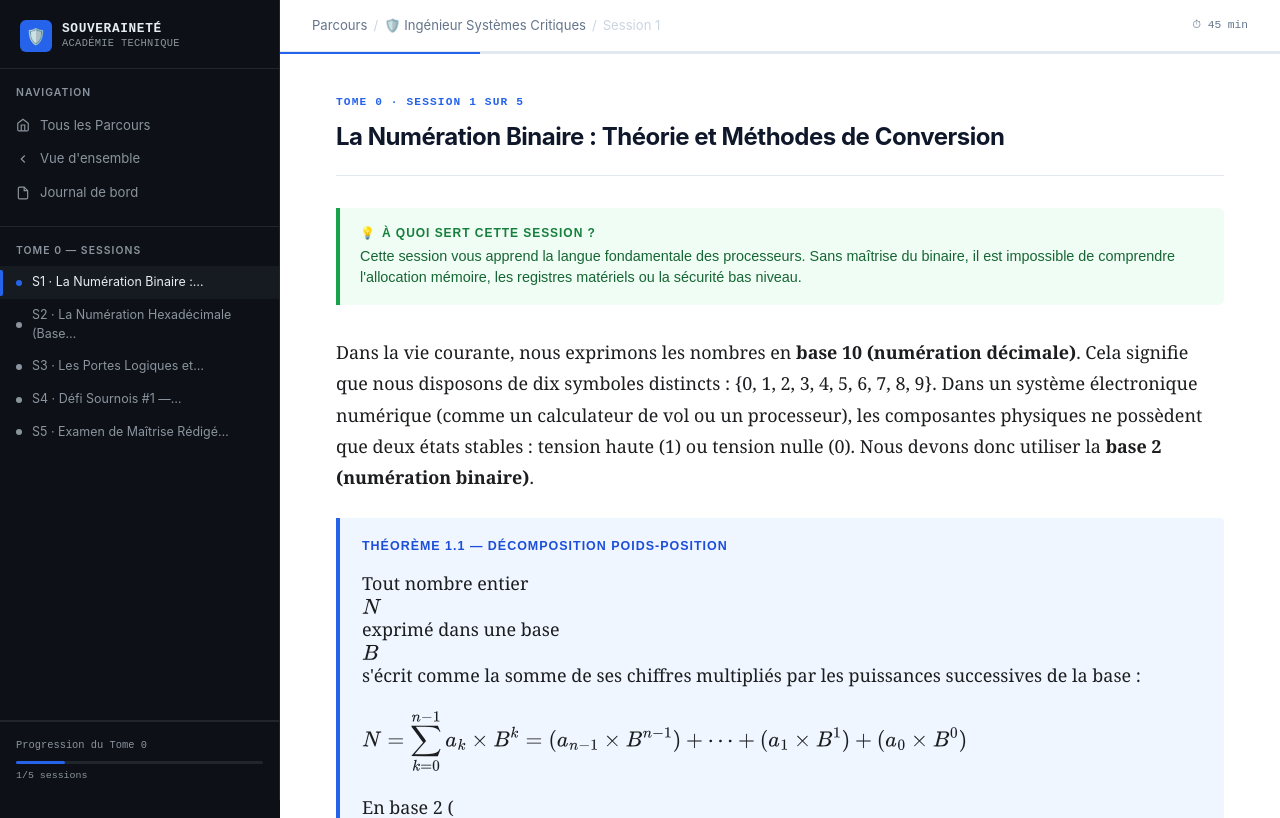
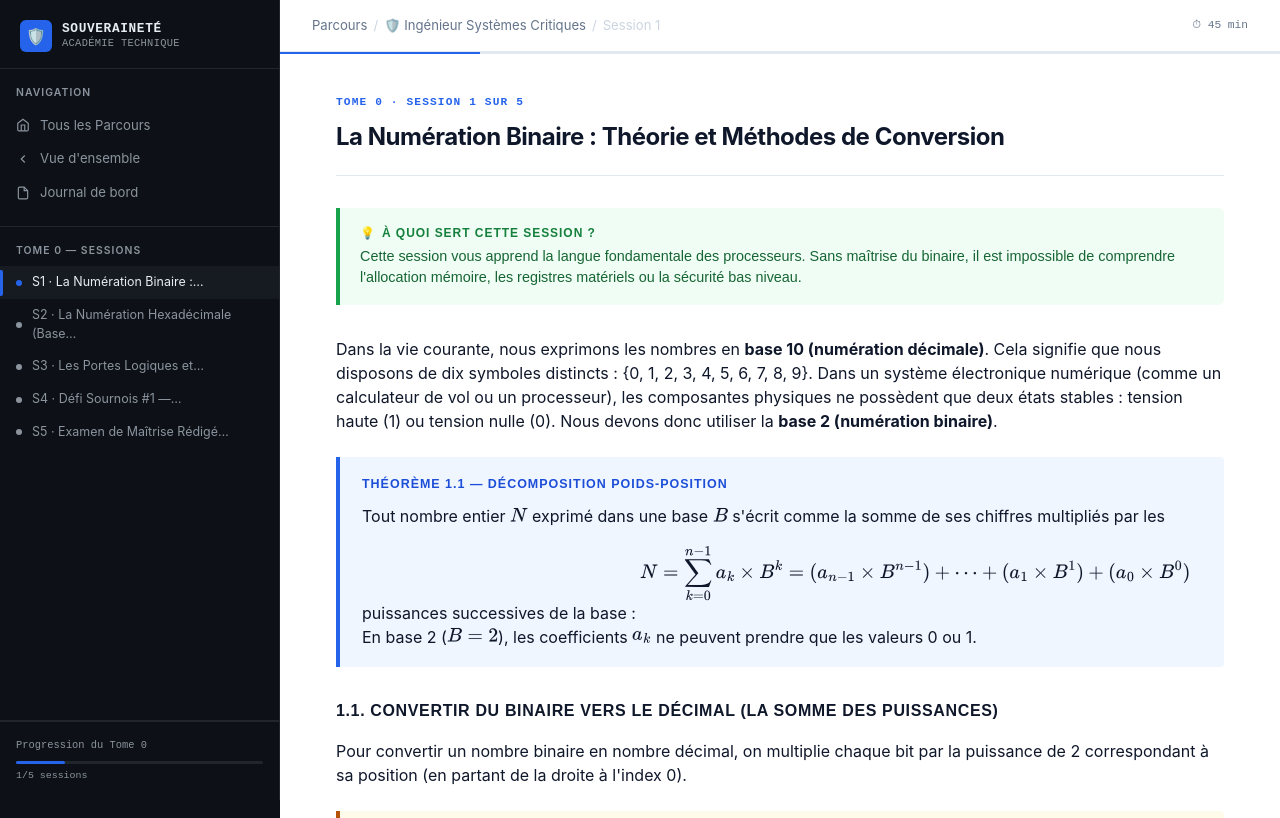
Before and after one commit to ROMI021/apprendretonmetierprecis.com, a Next.js app in the folder souverainete-app/: page /parcours/systemes-critiques/session/1 in a window 1280 px wide. Shown: the top 818 px of the page. Built offline with nearby package versions, Linux system fonts and the light colour scheme.

Commit message:
Fix global: interdiction absolue du decoupage des parentheses et des formules dans tout le texte et les blocs

```diff
--- a/souverainete-app/src/app/globals.css
+++ b/souverainete-app/src/app/globals.css
@@ -537,12 +537,31 @@ body {
   border-bottom: 1px solid var(--content-border);
 }
 
-/* ─── COURS CONTENT (Identique au HTML standalone) ──────────────────────────── */
-.chapter {
-  font-family: 'Crimson Pro', 'Georgia', serif;
-  font-size: 1.12rem;
-  line-height: 1.75;
-  color: #1c1d1f;
+/* ─── PROTECTION GLOBALE ANTI-DÉCOUPAGE DES PARENTHÈSES ET FORMULES ────────── */
+.reader-wrapper,
+.chapter,
+.theorem-box,
+.method-box,
+.case-box,
+.exercise-section,
+.solution-details {
+  word-break: keep-all !important;
+  overflow-wrap: normal !important;
+  hyphens: none !important;
+}
+
+/* Forcer MathJax et toute formule/parenthèse inline à ne jamais sauter à la ligne au milieu */
+.reader-wrapper mjx-container,
+.chapter mjx-container,
+.theorem-box mjx-container,
+.method-box mjx-container,
+.case-box mjx-container,
+.exercise-section mjx-container,
+.solution-details mjx-container,
+.chapter span.inline-math,
+.chapter code {
+  white-space: nowrap !important;
+  display: inline-block !important;
 }
 
 .chapter p { margin: 1em 0; }
@@ -563,6 +582,7 @@ body {
   margin: 24px 0;
   border-radius: 0 4px 4px 0;
   overflow-x: auto;
+  word-break: keep-all;
 }
 
 .theorem-title {
@@ -583,6 +603,7 @@ body {
   margin: 24px 0;
   border-radius: 0 4px 4px 0;
   overflow-x: auto;
+  word-break: keep-all;
 }
 
 .method-title {
@@ -603,6 +624,7 @@ body {
   margin: 24px 0;
   border-radius: 0 4px 4px 0;
   overflow-x: auto;
+  word-break: keep-all;
 }
 
 .case-title {
```
Also changed, not shown: 1 other file (tests, documents, lock files or other folders).
